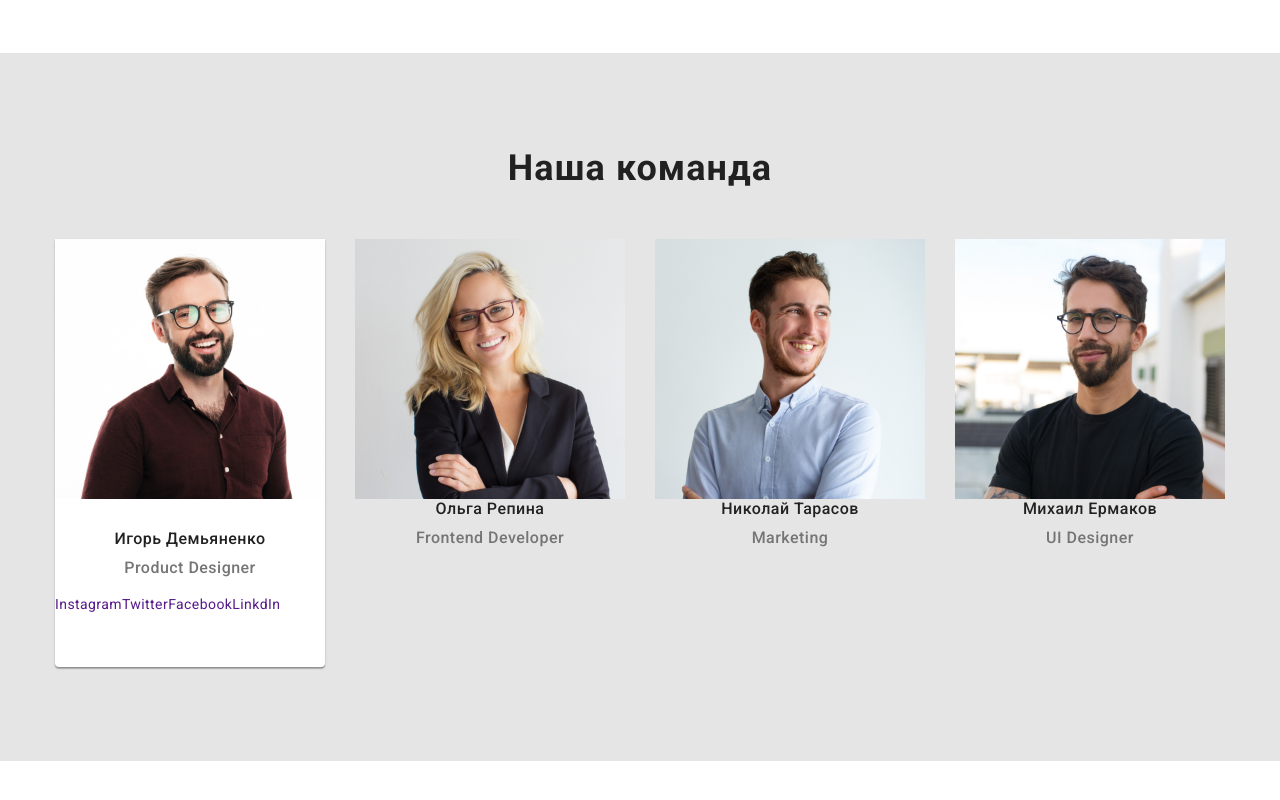
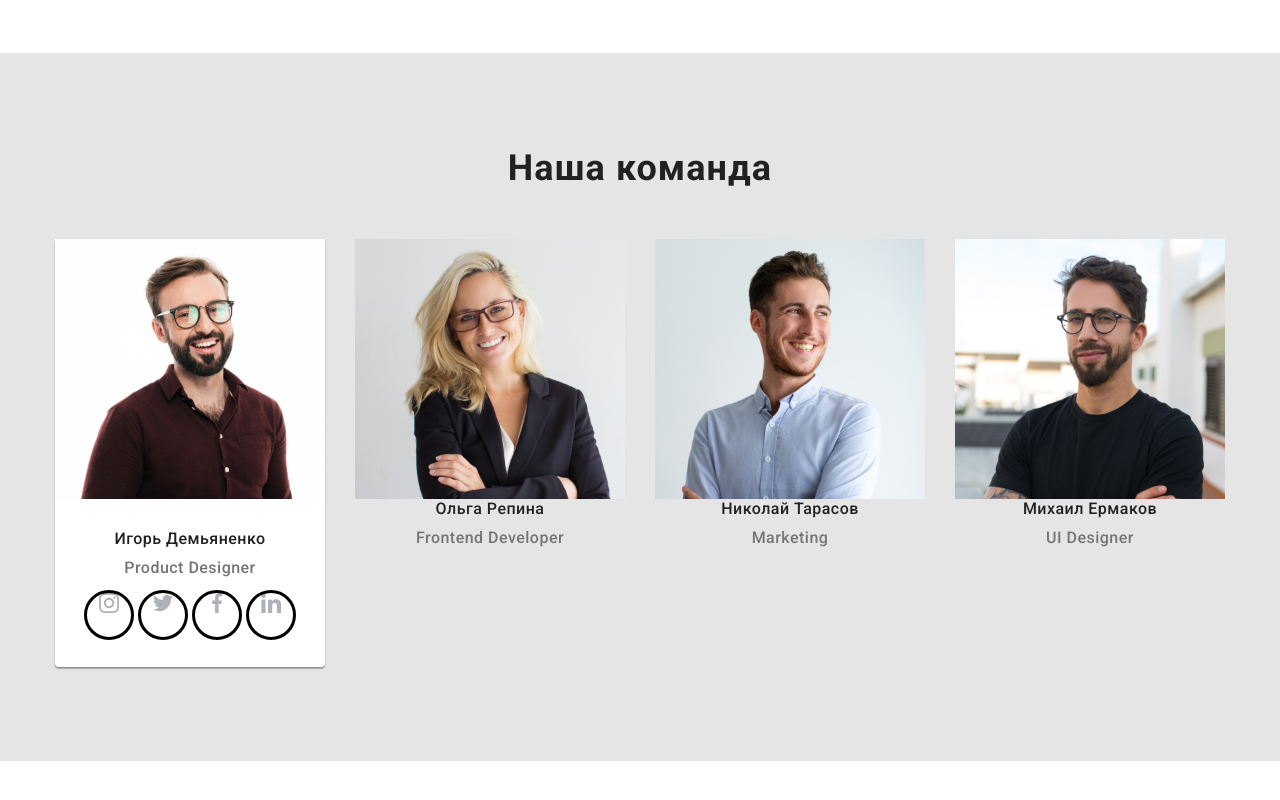
Before and after one commit to Inna-Hryshchenko/goit-markup-hw-04, a plain HTML site: page index.html in a window 1280 px wide. Shown: the part 1548-2348 px from the top of the page. Drawn offline with nearby package versions, Linux system fonts and the light colour scheme.

Commit message:
Добавляет соц сети ч1

```diff
--- a/css/styles.css
+++ b/css/styles.css
@@ -272,7 +272,19 @@ img {
 }
 
 .icon-antena::before {
-  background-image: url(../img/hw4/antenna.png);
+  background-image: url(../img/hw4/antenna.svg);
+}
+
+.icon-clock::before {
+  background-image: url(../img/hw4/clock.svg);
+}
+
+.icon-diagram::before {
+  background-image: url(../img/hw4/diagram.svg);
+}
+
+.icon-astronaut::before {
+  background-image: url(../img/hw4/astronaut.svg);
 }
 
 /*What we do*/
@@ -323,11 +335,30 @@ img {
 
 .socialnetworks {
   display: flex;
+  justify-content: space-between;
   margin-top: 16px;
+  padding-left: 32px;
+  padding-right: 32px;
+}
+
+.snetworklist {
+  display: flex;
+  justify-content: center;
+  align-items: center;
 }
 
 .socialnetworks .link {
+  outline: solid black;
   text-decoration: none;
+  display: block;
+  width: 44px;
+  height: 44px;
+  border-radius: 50%;
+}
+
+.snetworcs-item {
+  width: 20px;
+  height: 20px;
 }
 
 .position {
@@ -351,6 +382,7 @@ img {
   border: 1px solid #afb1b8;
   border-radius: 4px;
 }
+
 /*Footer*/
 
 .footer {
@@ -470,3 +502,8 @@ img {
   border-bottom: 1px solid #eeeeee;
   text-align: left;
 }
+
+.portfolio .item:hover {
+  box-shadow: 0px 1px 1px rgba(0, 0, 0, 0.12), 0px 4px 4px rgba(0, 0, 0, 0.06),
+    1px 4px 6px rgba(0, 0, 0, 0.16);
+}
--- a/index.html
+++ b/index.html
@@ -56,21 +56,21 @@
                         </li>
 
                         <li>
-                            <div class="reautures-item">
+                            <div class="reautures-item icon-clock">
                                 <h3 class="title">Пунктуальность</h3>
                                 <p>Задача организации, в особенности же рамки и место обучения кадров влечет за собой.</p>
                             </div>
                         </li>
 
                         <li>
-                            <div class="reautures-item">
+                            <div class="reautures-item icon-diagram">
                                 <h3 class="title">Планирование</h3>
                                 <p>Равным образом консультация с широким активом в значительной степени обуславливает.</p>
                             </div>
                         </li>
 
                         <li>
-                            <div class="reautures-item">
+                            <div class="reautures-item icon-astronaut">
                                 <h3 class="title">Современные технологии</h3>
                                 <p>Значимость этих проблем настолько очевидна, что реализация плановых заданий.</p>
                             </div>
@@ -103,10 +103,27 @@
                                     <h3 class="team-member">Игорь Демьяненко</h3>
                                     <p class="position">Product Designer</p>
                                     <ul class="socialnetworks">
-                                        <li class="snetworkitem"><a href="" class="link">Instagram</a></li>
-                                        <li class="snetworkitem"><a href="" class="link">Twitter</a></li>
-                                        <li class="snetworkitem"><a href="" class="link">Facebook</a></li>
-                                        <li class="snetworkitem"><a href="" class="link">LinkdIn</a></li>
+                                        <li>
+                                            <a href="" class="link">
+                                            <svg class="snetworcs-item">
+                                                <use href="./img/hw4/sprite.svg#icon-instagram"></use>
+                                            </svg></a>
+                                        </li>
+                                        <li><a href="" class="link">
+                                            <svg class="snetworcs-item">
+                                                <use href="./img/hw4/sprite.svg#icon-twitter"></use>
+                                            </svg>
+                                           </a></li>
+                                        <li><a href="" class="link">
+                                            <svg class="snetworcs-item">
+                                                <use href="./img/hw4/sprite.svg#icon-facebook"></use>
+                                            </svg>
+                                            </a></li>
+                                        <li class="snetworkitem"><a href="" class="link">
+                                            <svg class="snetworcs-item">
+                                                <use href="./img/hw4/sprite.svg#icon-linkedin"></use>
+                                            </svg>
+                                        </a></li>
                                     </ul>
                                 </div>
 
```
Also changed, not shown: portfolio.html (+1 -1 lines), img/hw4/antenna.png (deleted), img/hw4/antenna.svg (added), img/hw4/astronaut.png (deleted), img/hw4/astronaut.svg (added), img/hw4/clock.png (deleted), img/hw4/clock.svg (added), img/hw4/diagram.png (deleted), img/hw4/diagram.svg (added), img/hw4/sprite.svg (added), img/hw4/sprite.svg.svg (added).
